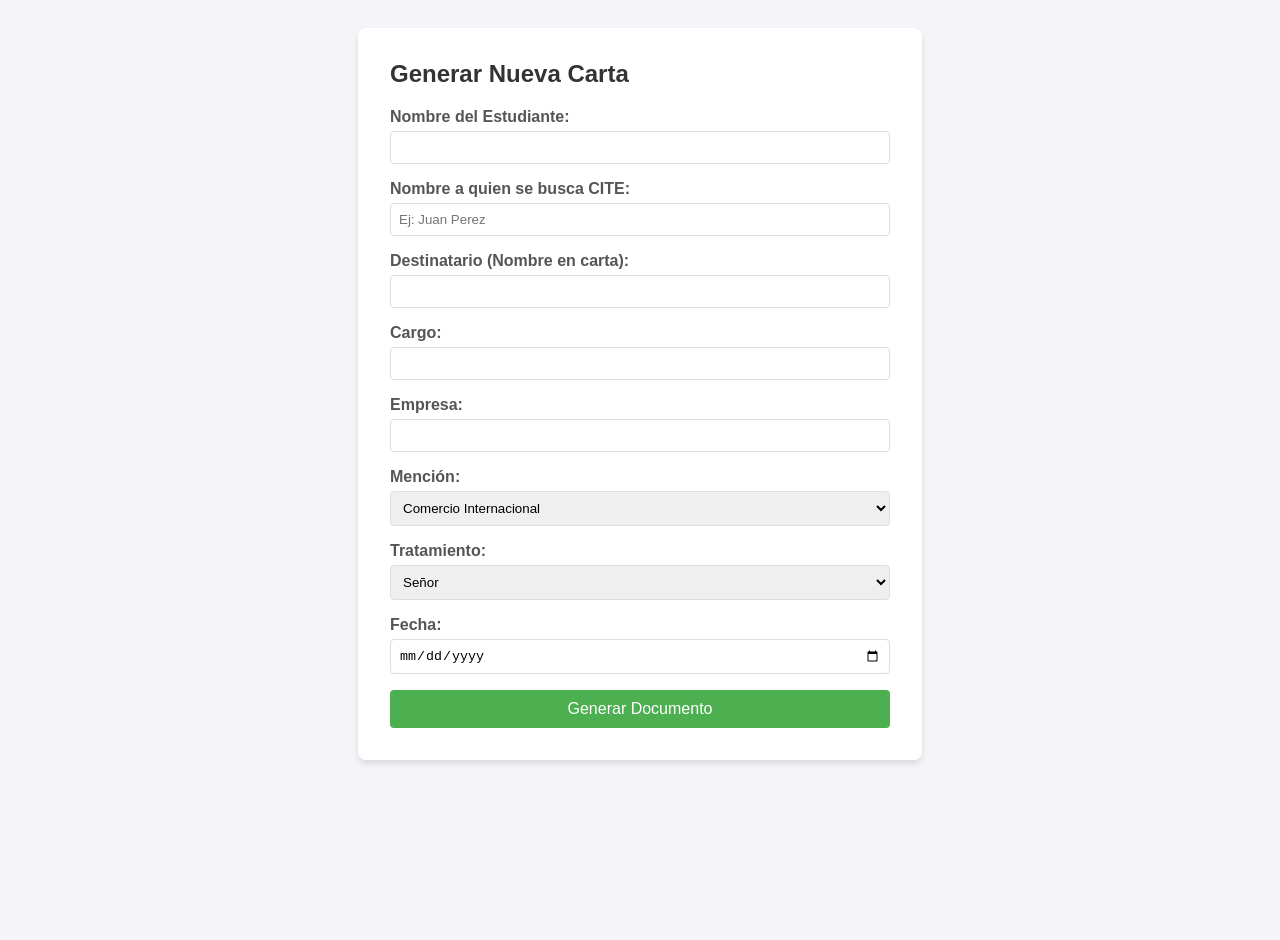
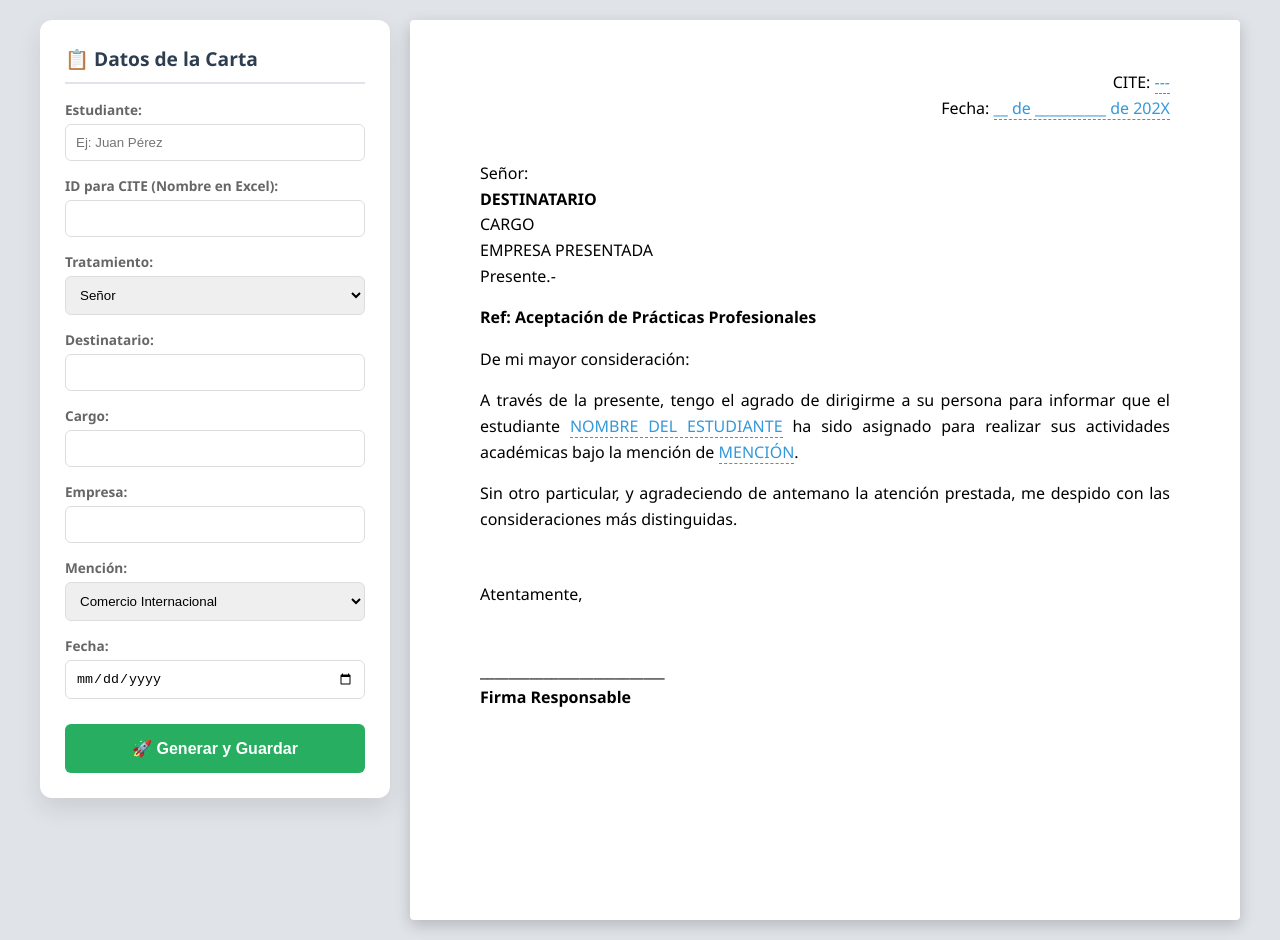
Before and after one commit to direccion-de-carrera/cartas_practicas_profesionales, a plain HTML site: page index.html in a window 1280 px wide. Before the commit the page ends 800 px from the top, so only its background shows below. Drawn offline with Linux system fonts and the light colour scheme.

Commit message:
Add files via upload

```diff
--- a/index.html
+++ b/index.html
@@ -3,74 +3,206 @@
 <head>
     <meta charset="UTF-8">
     <meta name="viewport" content="width=device-width, initial-scale=1.0">
-    <title>Generador de Cartas</title>
+    <title>Generador Pro de Cartas</title>
     <style>
-        body { font-family: sans-serif; display: flex; justify-content: center; padding: 20px; background-color: #f4f4f9; }
-        .container { background: white; padding: 2rem; border-radius: 8px; box-shadow: 0 4px 6px rgba(0,0,0,0.1); width: 100%; max-width: 500px; }
-        h2 { color: #333; margin-top: 0; }
-        .campo { margin-bottom: 1rem; }
-        label { display: block; margin-bottom: 5px; font-weight: bold; color: #555; }
-        input, select { width: 100%; padding: 8px; border: 1px solid #ddd; border-radius: 4px; box-sizing: border-box; }
-        button { width: 100%; padding: 10px; background-color: #4CAF50; color: white; border: none; border-radius: 4px; cursor: pointer; font-size: 16px; }
-        button:hover { background-color: #45a049; }
-        #mensaje { margin-top: 1rem; padding: 10px; display: none; border-radius: 4px; }
+        :root {
+            --primary: #2c3e50;
+            --accent: #3498db;
+            --bg: #e0e4e8;
+            --paper: #ffffff;
+        }
+
+        body {
+            font-family: 'Segoe UI', Tahoma, Geneva, Verdana, sans-serif;
+            background-color: var(--bg);
+            margin: 0;
+            display: flex;
+            justify-content: center;
+            color: var(--primary);
+        }
+
+        .main-container {
+            display: grid;
+            grid-template-columns: 350px 1fr;
+            gap: 20px;
+            width: 95%;
+            max-width: 1200px;
+            margin: 20px;
+        }
+
+        /* Panel de Controles (Izquierda) */
+        .controls {
+            background: white;
+            padding: 25px;
+            border-radius: 12px;
+            box-shadow: 0 10px 25px rgba(0,0,0,0.1);
+            height: fit-content;
+        }
+
+        h2 { margin-top: 0; font-size: 1.2rem; border-bottom: 2px solid var(--bg); padding-bottom: 10px; }
+
+        .campo { margin-bottom: 15px; }
+        label { display: block; font-size: 0.85rem; font-weight: bold; margin-bottom: 5px; color: #666; }
+
+        input, select {
+            width: 100%; padding: 10px; border: 1px solid #ddd; border-radius: 6px;
+            box-sizing: border-box; transition: all 0.3s;
+        }
+
+        input:focus { border-color: var(--accent); outline: none; box-shadow: 0 0 5px rgba(52,152,219,0.3); }
+
+        button {
+            width: 100%; padding: 15px; background-color: #27ae60; color: white;
+            border: none; border-radius: 6px; cursor: pointer; font-size: 1rem; font-weight: bold;
+            transition: background 0.3s; margin-top: 10px;
+        }
+
+        button:hover { background-color: #219150; }
+        button:disabled { background-color: #bdc3c7; }
+
+        /* Vista Previa de la Carta (Derecha) */
+        .preview-container {
+            background: var(--paper);
+            padding: 50px 70px; /* Margenes tipo carta */
+            border-radius: 4px;
+            box-shadow: 0 5px 15px rgba(0,0,0,0.2);
+            min-height: 800px;
+            position: relative;
+            line-height: 1.6;
+            color: #000;
+        }
+
+        .placeholder-text {
+            color: var(--accent);
+            border-bottom: 1px dashed var(--accent);
+            font-weight: 500;
+        }
+
+        .carta-header { text-align: right; margin-bottom: 40px; }
+        .carta-body { text-align: justify; }
+        .firma { margin-top: 50px; }
+
+        #mensaje {
+            position: fixed; top: 20px; right: 20px; padding: 15px 25px;
+            border-radius: 8px; color: white; display: none; z-index: 1000;
+            animation: slideIn 0.5s ease;
+        }
+
+        @keyframes slideIn { from { transform: translateX(100%); } to { transform: translateX(0); } }
+
+        /* Mobile responsive */
+        @media (max-width: 850px) {
+            .main-container { grid-template-columns: 1fr; }
+            .preview-container { padding: 30px; font-size: 0.9rem; }
+        }
     </style>
 </head>
 <body>
 
-<div class="container">
-    <h2>Generar Nueva Carta</h2>
+<div id="mensaje"></div>
+
+<div class="main-container">
+    <div class="controls">
+        <h2>📋 Datos de la Carta</h2>
         <form id="formCarta">
             <div class="campo">
-            <label>Nombre del Estudiante:</label>
-            <input type="text" id="estudiante" required>
+                <label>Estudiante:</label>
+                <input type="text" id="estudiante" placeholder="Ej: Juan Pérez" oninput="updatePreview()" required>
             </div>
             <div class="campo">
-            <label>Nombre a quien se busca CITE:</label>
-            <input type="text" id="criterioCite" placeholder="Ej: Juan Perez" required>
+                <label>ID para CITE (Nombre en Excel):</label>
+                <input type="text" id="criterioCite" oninput="updatePreview()" required>
             </div>
             <div class="campo">
-            <label>Destinatario (Nombre en carta):</label>
-            <input type="text" id="destinatario" required>
+                <label>Tratamiento:</label>
+                <select id="tratamiento" onchange="updatePreview()">
+                    <option value="Señor">Señor</option>
+                    <option value="Señora">Señora</option>
+                </select>
+            </div>
+            <div class="campo">
+                <label>Destinatario:</label>
+                <input type="text" id="destinatario" oninput="updatePreview()" required>
             </div>
             <div class="campo">
                 <label>Cargo:</label>
-            <input type="text" id="cargo" required>
+                <input type="text" id="cargo" oninput="updatePreview()" required>
             </div>
             <div class="campo">
                 <label>Empresa:</label>
-            <input type="text" id="empresa" required>
+                <input type="text" id="empresa" oninput="updatePreview()" required>
             </div>
-
             <div class="campo">
                 <label>Mención:</label>
-	    <select id="mencion">
+                <select id="mencion" onchange="updatePreview()">
                     <option value="Comercio Internacional">Comercio Internacional</option>
                     <option value="e-Commerce">e-Commerce</option>
                 </select>
             </div>
-
             <div class="campo">
-            <label>Tratamiento:</label>
-	    <select id="tratamiento">
-            <option value="Señor">Señor</option>
-	    <option value="Señora">Señora</option>
-	    </select>
+                <label>Fecha:</label>
+                <input type="date" id="fecha" oninput="updatePreview()" required>
+            </div>
+            <button type="submit" id="btnEnviar">🚀 Generar y Guardar</button>
+        </form>
     </div>
 
-        <div class="campo">
-            <label>Fecha:</label>
-            <input type="date" id="fecha" required>
+    <div class="preview-container" id="cartaVisual">
+        <div class="carta-header">
+            CITE: <span class="placeholder-text" id="view-cite">---</span><br>
+            Fecha: <span class="placeholder-text" id="view-fecha">__ de __________ de 202X</span>
         </div>
 
-        <button type="submit" id="btnEnviar">Generar Documento</button>
-    </form>
-    <div id="mensaje"></div>
+        <div class="carta-body">
+            <p>
+                <span id="view-tratamiento">Señor</span>:<br>
+                <strong id="view-destinatario">DESTINATARIO</strong><br>
+                <span id="view-cargo">CARGO</span><br>
+                <span id="view-empresa">EMPRESA PRESENTADA</span><br>
+                Presente.-
+            </p>
+
+            <p><strong>Ref: Aceptación de Prácticas Profesionales</strong></p>
+
+            <p>De mi mayor consideración:</p>
+
+            <p>
+                A través de la presente, tengo el agrado de dirigirme a su persona para informar que el estudiante
+                <span class="placeholder-text" id="view-estudiante">NOMBRE DEL ESTUDIANTE</span> ha sido asignado para realizar
+                sus actividades académicas bajo la mención de <span class="placeholder-text" id="view-mencion">MENCIÓN</span>.
+            </p>
+
+            <p>
+                Sin otro particular, y agradeciendo de antemano la atención prestada, me despido con las consideraciones más distinguidas.
+            </p>
+        </div>
+
+        <div class="firma">
+            Atentamente,<br><br><br>
+            __________________________<br>
+            <strong>Firma Responsable</strong>
+        </div>
+    </div>
 </div>
 
 <script>
-    // PEGA AQUÍ LA URL QUE TE DIO GOOGLE AL PUBLICAR (DEPLOY)
-    const WEB_APP_URL = "https://script.google.com/macros/s/AKfycbxfHim74ZAQQZv6M0T6V8dWLToQ0WPydfby-v34i4BvMmLUMIK72qEbmhz5bMvZwVXb/exec";
+    const WEB_APP_URL = "https://script.google.com/macros/s/AKfycbzwCdctsdgzcDUGivxDr1vXPHkjDtGeP_YUekNi7noPptbMbsYdFLI-ZLFh_BtXO71G/exec";
+
+    // Función para actualizar la vista previa en tiempo real
+    function updatePreview() {
+        document.getElementById('view-estudiante').innerText = document.getElementById('estudiante').value || "NOMBRE DEL ESTUDIANTE";
+        document.getElementById('view-destinatario').innerText = document.getElementById('destinatario').value.toUpperCase() || "DESTINATARIO";
+        document.getElementById('view-cargo').innerText = document.getElementById('cargo').value.toUpperCase() || "CARGO";
+        document.getElementById('view-empresa').innerText = document.getElementById('empresa').value.toUpperCase() || "EMPRESA";
+        document.getElementById('view-tratamiento').innerText = document.getElementById('tratamiento').value;
+        document.getElementById('view-mencion').innerText = document.getElementById('mencion').value;
+
+        const fecha = document.getElementById('fecha').value;
+        if(fecha) {
+            const partes = fecha.split("-");
+            document.getElementById('view-fecha').innerText = `${partes[2]}-${partes[1]}-${partes[0]}`;
+        }
+    }
 
     document.getElementById('formCarta').addEventListener('submit', async (e) => {
         e.preventDefault();
@@ -78,8 +210,7 @@
         const msg = document.getElementById('mensaje');
 
         btn.disabled = true;
-        btn.innerText = "Procesando...";
-        msg.style.display = "none";
+        btn.innerText = "⏳ Generando documento...";
 
         const datos = {
             estudiante: document.getElementById('estudiante').value,
@@ -89,33 +220,34 @@
             empresa: document.getElementById('empresa').value,
             mencion: document.getElementById('mencion').value,
             fecha: document.getElementById('fecha').value,
-	    tratamiento: document.getElemntById('tratamiento').value
+            tratamiento: document.getElementById('tratamiento').value
         };
 
         try {
-            // Usamos mode: 'no-cors' si hay problemas, pero lo ideal es manejar la respuesta
-            const response = await fetch(WEB_APP_URL, {
+            fetch(WEB_APP_URL, {
                 method: 'POST',
-                mode: 'no-cors', // Importante para evitar bloqueos de navegador con Apps Script
-                cache: 'no-cache',
+                mode: 'no-cors',
                 headers: { 'Content-Type': 'application/json' },
                 body: JSON.stringify(datos)
             });
 
-            // Nota: Con 'no-cors' no podemos leer la respuesta JSON directamente por seguridad,
-            // pero el script en Google se ejecutará igual.
             msg.style.display = "block";
-            msg.style.backgroundColor = "#d4edda";
-            msg.innerText = "¡Solicitud enviada! Revisa tu carpeta de Google Drive en unos segundos.";
+            msg.style.backgroundColor = "#27ae60";
+            msg.innerText = "✅ ¡Éxito! Carta enviada a Google Drive.";
+
+            setTimeout(() => {
+                msg.style.display = "none";
+                btn.disabled = false;
+                btn.innerText = "🚀 Generar y Guardar";
+                document.getElementById('formCarta').reset();
+                updatePreview();
+            }, 3000);
 
         } catch (error) {
             msg.style.display = "block";
-            msg.style.backgroundColor = "#f8d7da";
-            msg.innerText = "Error al conectar con el servidor.";
-            console.error(error);
-        } finally {
+            msg.style.backgroundColor = "#e74c3c";
+            msg.innerText = "❌ Error de conexión.";
             btn.disabled = false;
-            btn.innerText = "Generar Documento";
         }
     });
 </script>
```
Lines whose indentation alone changed are shown as unchanged.
